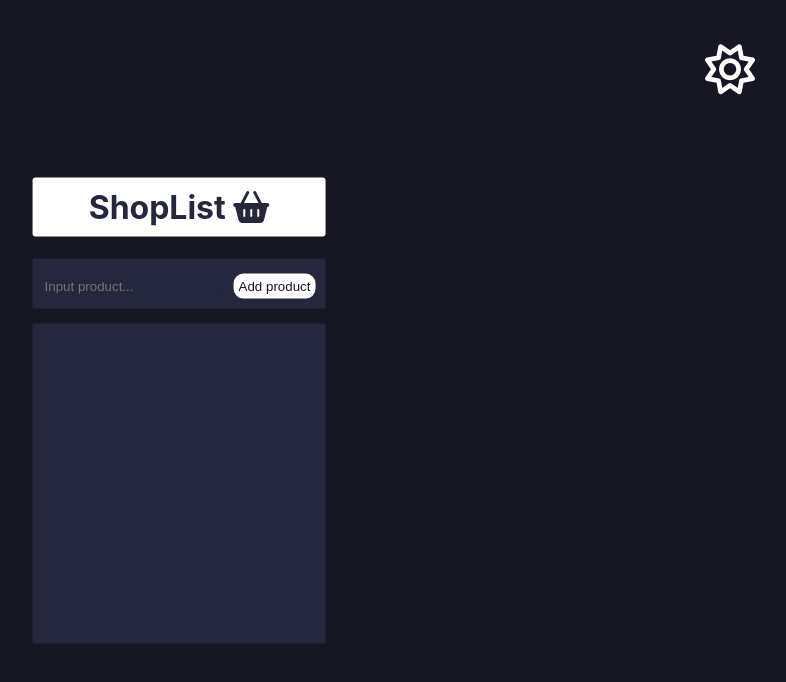
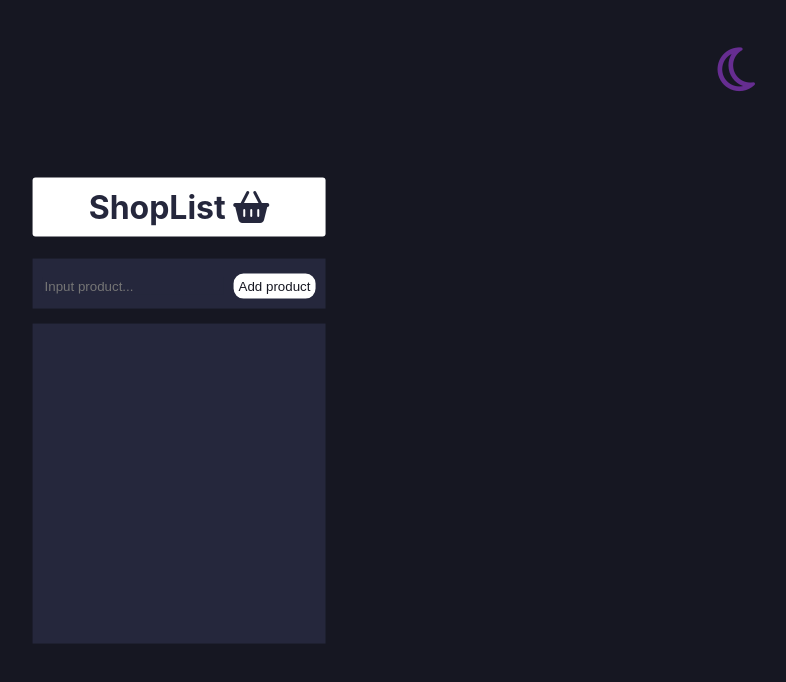
Before and after one commit to swapperDEV/ShopList-React, a React (Create React App) app: page / in a window 1280 px wide. Shown: the top 682 px of the page, without its empty margins (461-1247 px from the left). Built offline with nearby package versions, Linux system fonts and the light colour scheme.

Commit message:
Update ModeButton.js

```diff
--- a/src/Components/ModeButton/ModeButton.js
+++ b/src/Components/ModeButton/ModeButton.js
@@ -4,7 +4,7 @@ import './mode.css'
 class ModeButton extends Component {
     state = {
         darkmode: true,
-        classes: 'far fa-sun changer',
+        classes: 'far fa-moon changer',
         classesLight: 'far fa-moon changer',
         classesDark: 'far fa-sun changer'
     }
```
